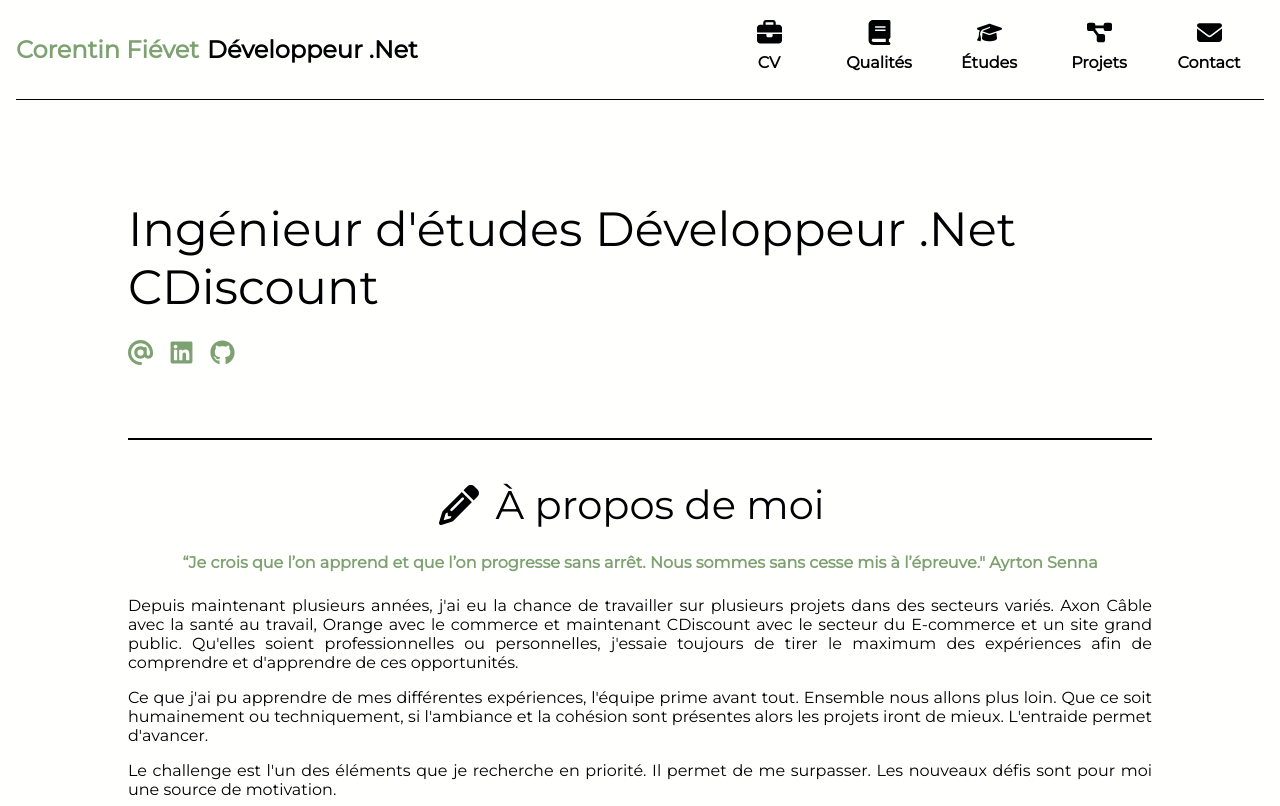
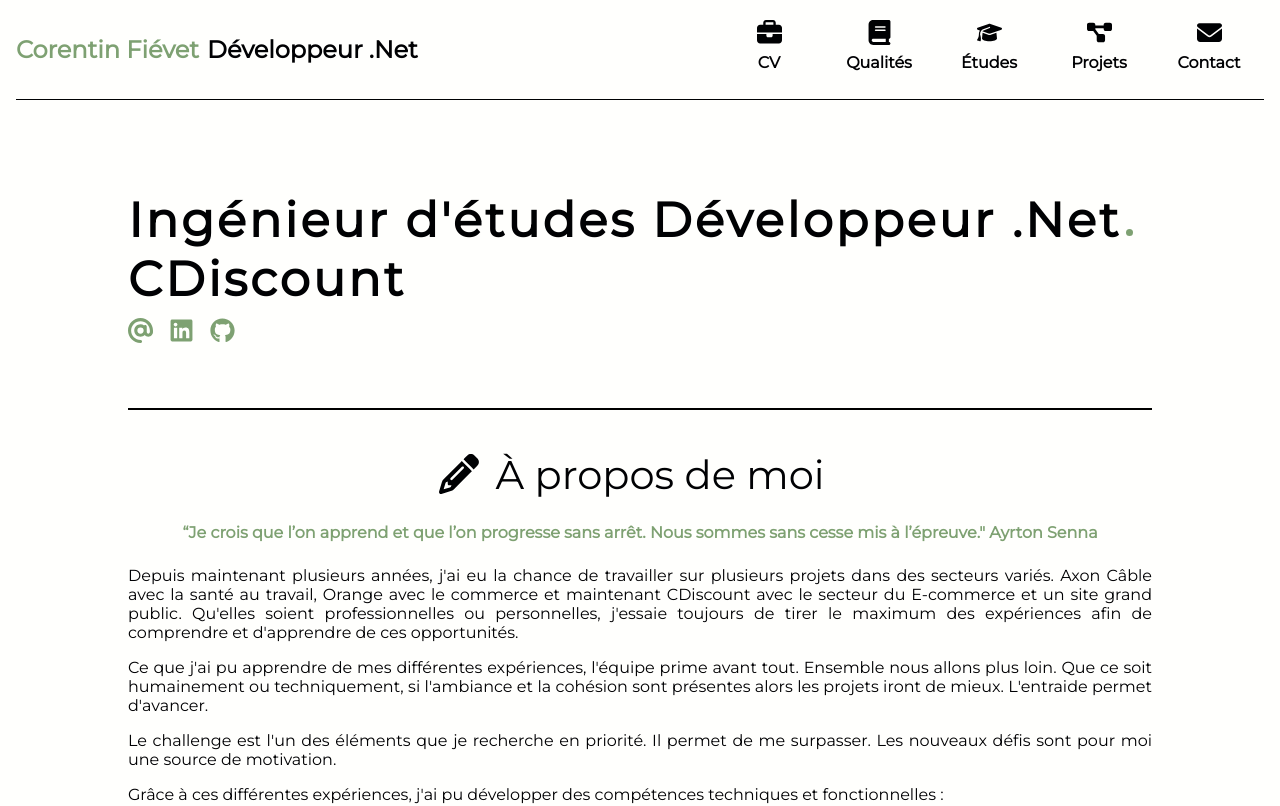
Before and after one commit to cofievet/Portfolio, a React (Create React App) app in the folder portfolio/: page / in a window 1280 px wide. Shown: the top 806 px of the page. Built offline with nearby package versions, Linux system fonts and the light colour scheme.

Commit message:
Text home animation

```diff
--- a/portfolio/src/components/Home/Home.jsx
+++ b/portfolio/src/components/Home/Home.jsx
@@ -9,8 +9,15 @@
         <div className='container home-container' id='home'>
             <div className='home-presentation'>
                 <div className='home-title'>
-                    <div>Ingénieur d'études Développeur .Net</div>
-                    <div className='home-company'>CDiscount</div>
+                    <span className='home-block'></span>
+                    <h1>Ingénieur d'études Développeur .Net<span></span></h1>
+                </div>
+
+                <div class="home-company">
+                    <div class="home-block"></div>
+                    <h1>CDiscount</h1>
+                </div>
+
                 <div className='logos-container'>
                     <a href='mailto:cofievet@gmail.com' className='home-logo-link' >
                         <FontAwesomeIcon icon={faAt} className="home-logo" />
@@ -23,7 +30,6 @@
                     </a>
                 </div>
             </div>
-            </div>
 
         </div>
     )
--- a/portfolio/src/components/Home/Home.scss
+++ b/portfolio/src/components/Home/Home.scss
@@ -1,5 +1,104 @@
 @import "../../styles/Functions.scss";
 @import "../../styles/Variables.scss";
+
+@keyframes mainBlock {
+    0% {
+        width: 0%;
+        left: 0;
+
+    }
+
+    50% {
+        width: 100%;
+        left: 0;
+
+    }
+
+    100% {
+        width: 0;
+        left: 100%;
+    }
+}
+
+@keyframes secBlock {
+    0% {
+        width: 0%;
+        left: 0;
+
+    }
+
+    50% {
+        width: 100%;
+        left: 0;
+
+    }
+
+    100% {
+        width: 0;
+        left: 100%;
+    }
+}
+
+@keyframes mainFadeIn {
+    0% {
+        opacity: 0;
+    }
+
+    100% {
+        opacity: 1;
+    }
+}
+
+
+@keyframes popIn {
+    0% {
+        width: 0px;
+        height: 0px;
+        background: $accenting-color;
+        border: 0px solid $secondary-color;
+        opacity: 0;
+    }
+
+    50% {
+        width: 10px;
+        height: 10px;
+        background: $accenting-color;
+        opacity: 1;
+        bottom: 45px;
+    }
+
+    65% {
+        width: 7px;
+        height: 7px;
+        bottom: 0px;
+        width: 15px
+    }
+
+    80% {
+        width: 10px;
+        height: 10px;
+        bottom: 20px
+    }
+
+    100% {
+        width: 7px;
+        height: 7px;
+        background: $accenting-color;
+        border: 0px solid $secondary-color;
+        bottom: 13px;
+
+    }
+}
+
+@keyframes secFadeIn {
+    0% {
+        opacity: 0;
+    }
+
+    100% {
+        opacity: 1;
+    }
+}
 
 .home-container {
     padding-top: space(15);
@@ -12,33 +111,107 @@
 }
 
 .home-title {
-    font-family: $font-family;
-    color: $secondary-color;
-    flex: 1;
+    width: 100%;
+    position: relative;
+    display: flex;
+    align-items: center;
+    height: 40px;
+    margin: 0 space(3) 0 0;
 
-    @include font-size-h1;
+    .home-block {
+        width: 0%;
+        height: inherit;
+        background: $accenting-color;
+        position: absolute;
+        animation: mainBlock 2s cubic-bezier(.74, .06, .4, .92) forwards;
+        display: flex;
+    }
+
+    h1 {
+        font-family: $font-family;
+        color: $secondary-color;
+        @include font-size-h1;
+
+        -webkit-animation: mainFadeIn 2s forwards;
+        -o-animation: mainFadeIn 2s forwards;
+        animation: mainFadeIn 2s forwards;
+        animation-delay: 1.6s;
+        opacity: 0;
+        display: flex;
+        align-items: baseline;
+        position: relative;
+        letter-spacing: 3px;
+
+        span {
+            width: 0px;
+            height: 0px;
+            -webkit-border-radius: 50%;
+            -moz-border-radius: 50%;
+            border-radius: 50%;
+
+            background: $accenting-color;
+            -webkit-animation: load 0.6s cubic-bezier(.74, .06, .4, .92) forwards;
+            animation: popIn 0.8s cubic-bezier(.74, .06, .4, .92) forwards;
+            animation-delay: 2s;
+            margin-left: 5px;
+            margin-top: -10px;
+            position: absolute;
+            bottom: 13px;
+            right: -12px;
+
+        }
+    }
 }
 
-.home-subtitle-body{
+.home-company {
+    margin: space(3) 0;
+    width: 100%;
+    position: relative;
+    display: flex;
+    align-items: center;
+    height: 30px;
+
+    .home-block {
+        width: 0%;
+        height: inherit;
+        background: $accenting-color;
+        position: absolute;
+        animation: secBlock 2s cubic-bezier(.74, .06, .4, .92) forwards;
+        animation-delay: 2s;
+        display: flex;
+    }
+
+    h1 {
+        animation: secFadeIn 2s forwards;
+        animation-delay: 3.2s;
+        opacity: 0;
+
+        font-family: $font-family;
+        color: $secondary-color;
+        @include font-size-h1;
+        letter-spacing: 3px;
+    }
+}
+
+
+.home-subtitle-body {
     font-family: $font-family;
     margin: space(1);
 }
 
-.home-company{
-    color: $secondary-color;
+.home-presentation {
+    display: flex;
+    align-items: flex-start;
+    flex-direction: column;
+    justify-content: center;
 }
 
-.home-presentation{
-    display: flex;
-    align-items: center;
-}
-
-.home-logo-link{
-    &:not(:first-child){
+.home-logo-link {
+    &:not(:first-child) {
         padding: space(3) space(1);
     }
 
-    &:first-child{
+    &:first-child {
         padding: space(3) space(1) space(3) 0;
     }
 
@@ -47,11 +220,11 @@
     color: $accenting-color;
     cursor: pointer;
 
-    &:hover{
+    &:hover {
         color: $secondary-color;
     }
 }
 
-.home-logo{
+.home-logo {
     @include logo-size;
 }
```
Lines whose indentation alone changed are shown as unchanged.
